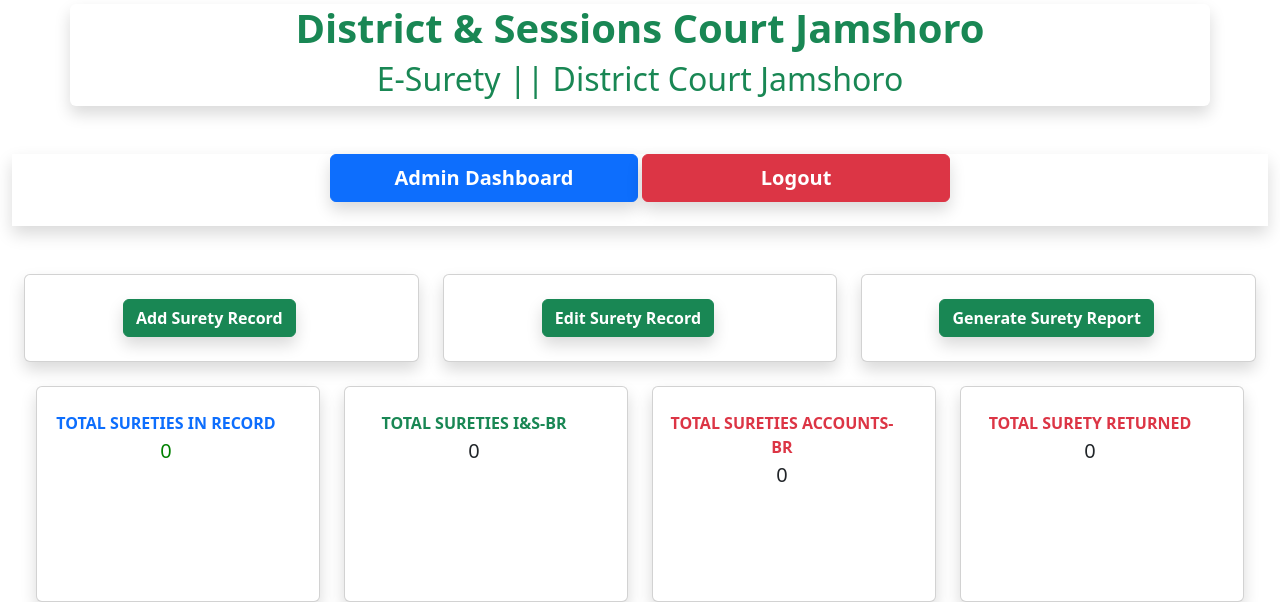
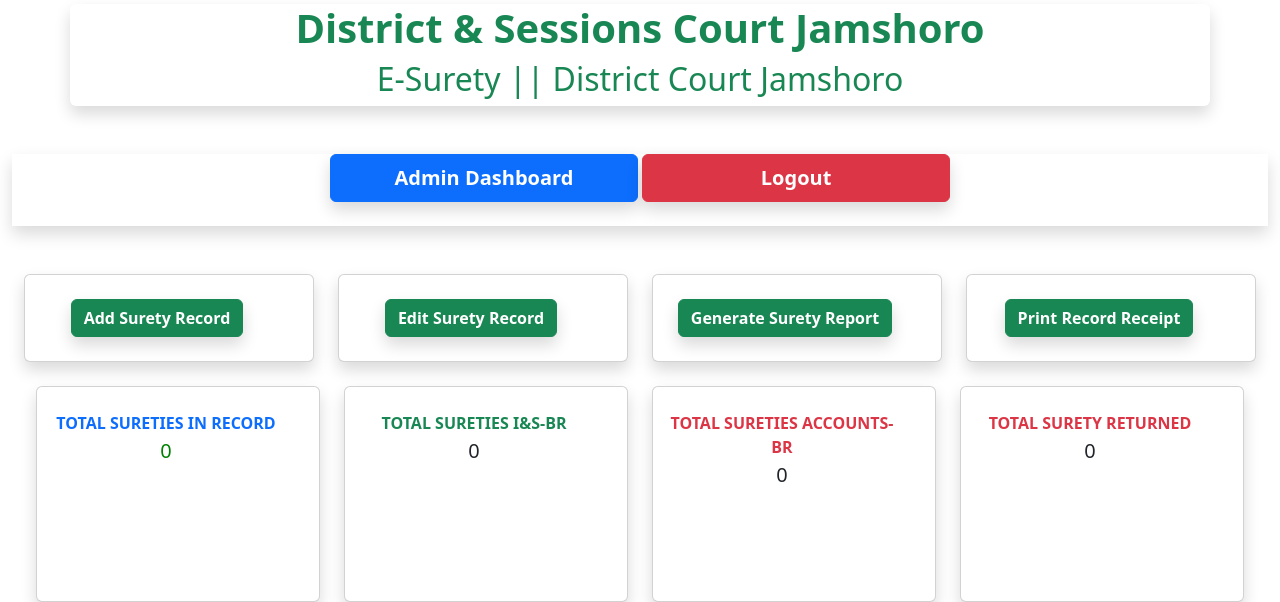
Before and after one commit to xeeshaunali/acc, a PHP site: page /admindash.php in a window 1280 px wide. Shown: the top 602 px of the page. Run offline with PHP 8.4, Linux system fonts and the light colour scheme; a user stored in the database is signed in; data that the repository does not hold is empty.

Commit message:
Working Accounts Surety Module

```diff
--- a/admindash.php
+++ b/admindash.php
@@ -86,8 +86,8 @@ $con->close();
 
 <div class="container-fluid">
     <div class="row mx-auto">
-                        <!-- ADD CTC RECORD BUTTON -->
-                        <div class="col-xl-4 col-md-6 mb-4">
+                        <!-- ADD Surety Record BUTTON -->
+                        <div class="col-xl-3 col-md-6 mb-4">
                             <div class="card border-left-info shadow h-100 py-2">
                                 <div class="card-body text-center">
                                     <div class="row no-gutters align-items-center">
@@ -103,8 +103,8 @@ $con->close();
                             </div>
                         </div>
 
-                        <!-- EDIT CTC RECORD BUTTON -->
-                        <div class="col-xl-4 col-md-6 mb-4">
+                        <!-- EDIT Surety RECORD BUTTON -->
+                        <div class="col-xl-3 col-md-6 mb-4">
                             <div class="card border-left-info shadow h-100 py-2">
                                 <div class="card-body text-center">
                                     <div class="row no-gutters align-items-center">
@@ -120,8 +120,8 @@ $con->close();
                             </div>
                         </div>
 
-                        <!-- GENERATE REPORT BUTTON -->
-                        <div class="col-xl-4 col-md-6 mb-4">
+                        <!-- GENERATE Surety REPORT BUTTON -->
+                        <div class="col-xl-3 col-md-6 mb-4">
                             <div class="card border-left-info shadow h-100 py-2">
                                 <div class="card-body text-center">
                                     <div class="row no-gutters align-items-center">
@@ -138,7 +138,7 @@ $con->close();
                         </div>
 
                         <!-- PRINT RECEIPP BUTTON -->
-                        <!-- <div class="col-xl-3 col-md-6 mb-4">
+                        <div class="col-xl-3 col-md-6 mb-4">
                             <div class="card border-left-info shadow h-100 py-2">
                                 <div class="card-body text-center">
                                     <div class="row no-gutters align-items-center">
@@ -152,7 +152,7 @@ $con->close();
                                     </div>
                                 </div>
                             </div>
-                        </div> -->
+                        </div>
                         <!-- TOTAL TOTAL FILES IN RECORD -->
                     <div class="row mx-auto text-center mb-5">
                         <div class="col-xl-3 col-md-6 mb-4">
```
